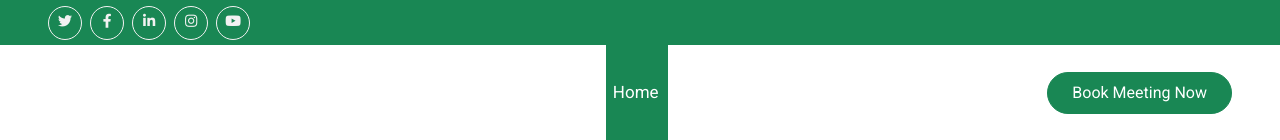
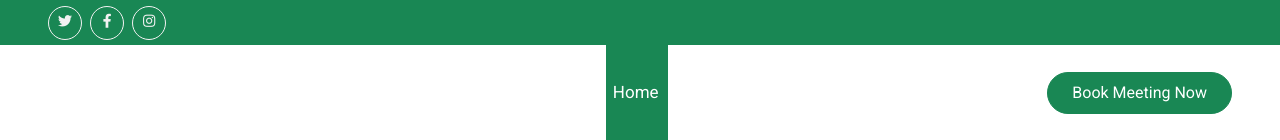
Before and after one commit to tawonganhende/aumartweb.github.io, a website with bundled scripts: page blog.html in a window 1280 px wide. Shown: the top 140 px of the page. Built offline with nearby package versions, Linux system fonts and the light colour scheme.

Commit message:
Social Media

```diff
--- a/blog.html
+++ b/blog.html
@@ -45,10 +45,10 @@
             <div class="col-lg-8 text-center text-lg-start mb-2 mb-lg-0">
                 <div class="d-inline-flex align-items-center" style="height: 45px;">
                     <a class="btn btn-sm btn-outline-light btn-sm-square rounded-circle me-2" href=""><i class="fab fa-twitter fw-normal"></i></a>
-                    <a class="btn btn-sm btn-outline-light btn-sm-square rounded-circle me-2" href=https://www.facebook.com/aumartinvestments><i class="fab fa-facebook-f fw-normal"></i></a>
-                    <a class="btn btn-sm btn-outline-light btn-sm-square rounded-circle me-2" href=""><i class="fab fa-linkedin-in fw-normal"></i></a>
-                    <a class="btn btn-sm btn-outline-light btn-sm-square rounded-circle me-2" href=""><i class="fab fa-instagram fw-normal"></i></a>
-                    <a class="btn btn-sm btn-outline-light btn-sm-square rounded-circle" href=""><i class="fab fa-youtube fw-normal"></i></a>
+                        <a class="btn btn-sm btn-outline-light btn-sm-square rounded-circle me-2" href=https://www.facebook.com/aumartinvestments><i class="fab fa-facebook-f fw-normal"></i></a>
+                        <!-- <a class="btn btn-sm btn-outline-light btn-sm-square rounded-circle me-2" href=""><i class="fab fa-linkedin-in fw-normal"></i></a> -->
+                        <a class="btn btn-sm btn-outline-light btn-sm-square rounded-circle me-2" href="https://www.instagram.com/aumartinvestments"><i class="fab fa-instagram fw-normal"></i></a>
+                        <!-- <a class="btn btn-sm btn-outline-light btn-sm-square rounded-circle" href=""><i class="fab fa-youtube fw-normal"></i></a> -->
                 </div>
             </div>
         </div>
```
Also changed, not shown: 404.html (+3 -3 lines), about.html (+3 -3 lines), booking.html (+3 -3 lines), contact.html (+3 -3 lines), gallery.html (+3 -3 lines), guides.html (+3 -3 lines), index.html (+3 -3 lines), packages.html (+3 -3 lines), services.html (+3 -3 lines), tax.html (+3 -3 lines), testimonial.html (+3 -3 lines), tour.html (+3 -3 lines).
